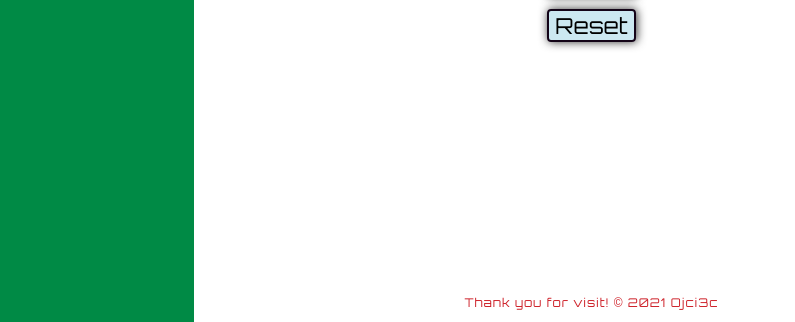
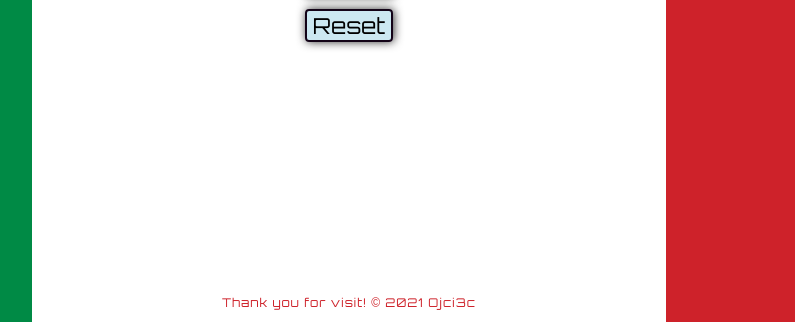
Before and after one commit to PawelGargula/Pomodoro-Technique, a plain HTML site: page index.html in a window 1280 px wide. Shown: the part 478-800 px from the top of the page, without its empty margins (291-1086 px from the left). Drawn offline with Linux system fonts and the light colour scheme.

```diff
--- a/style.css
+++ b/style.css
@@ -28,8 +28,8 @@
 	flex-grow: 1;
 }
 
-.full-screen-container::before {
-	background-color: var(--italian-green-color);
+.full-screen-container::after {
+	background-color: var(--italian-red-color);
 	content: "";
 	flex-grow: 1;
 }
```
